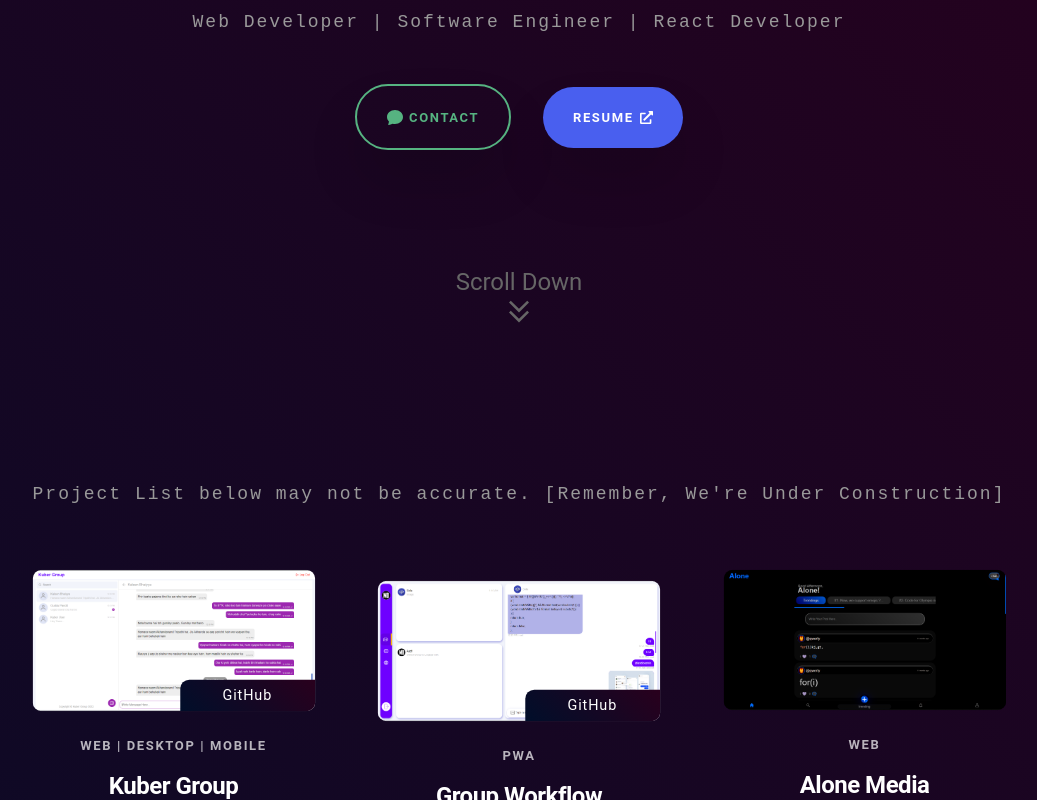
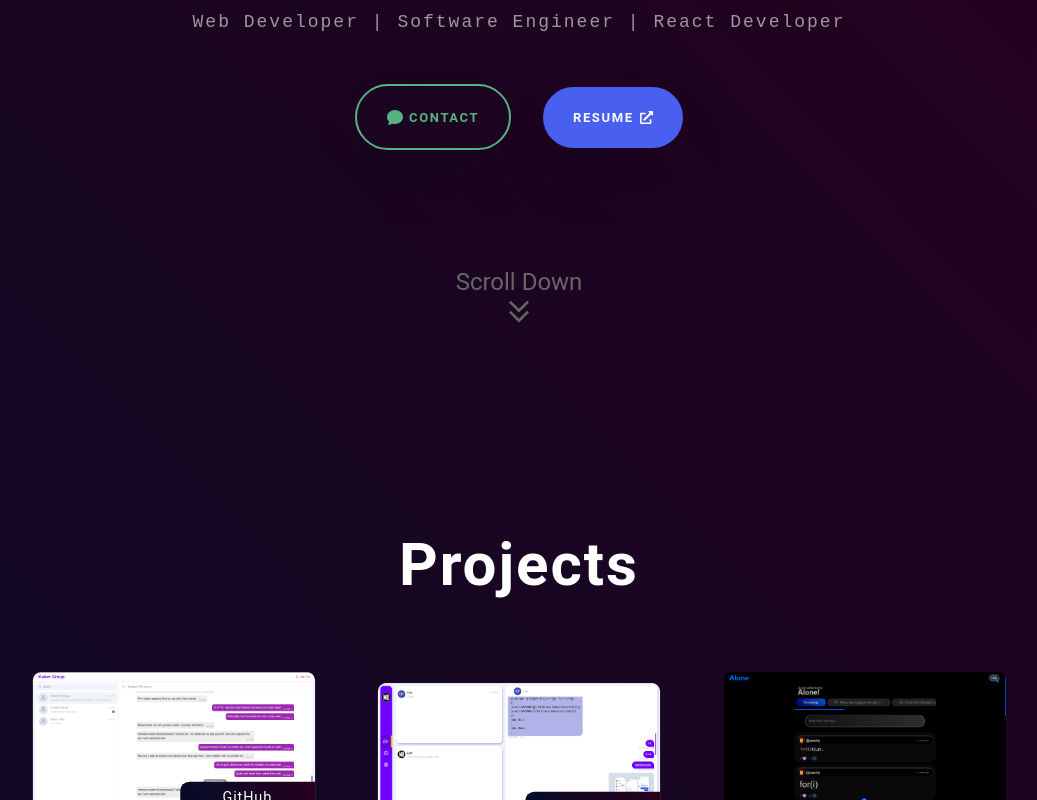
Before and after one commit to MohammadDanishJ/portfolio, a React (Create React App) app: page / in a window 1280 px wide. Shown: the part 418-1218 px from the top of the page, without its empty margins (121-1158 px from the left). Built offline with nearby package versions, Linux system fonts and the light colour scheme.

Commit message:
added heading for projects

```diff
--- a/src/components/ProjectsSection/index.jsx
+++ b/src/components/ProjectsSection/index.jsx
@@ -5,18 +5,17 @@ import "./styles.css";
 const ProjectsSection = () => {
   return (
     <section id="projects" className="main prel fl fl-c fl-d-cl">
-      <p
-        style={{
-          fontSize: 18,
-          color: "#999",
-          letterSpacing: 2,
-          fontFamily: "monospace",
-          paddingBottom: 40,
-        }}
-      >
-        Project List below may not be accurate. [Remember, We're Under
-        Construction]
-      </p>
+      <div className="header">
+        <div
+          className="header-title text-center"
+          style={{ fontWeight: 700, letterSpacing: 2 }}
+          data-aos="zoom-out"
+          data-aos-duration="1000"
+        >
+          Projects
+        </div>
+      </div>
+
       <div
         className="container lhinit fl fl-c fl-d-cl"
         style={{ marginRight: -15, marginLeft: -15 }}
```
